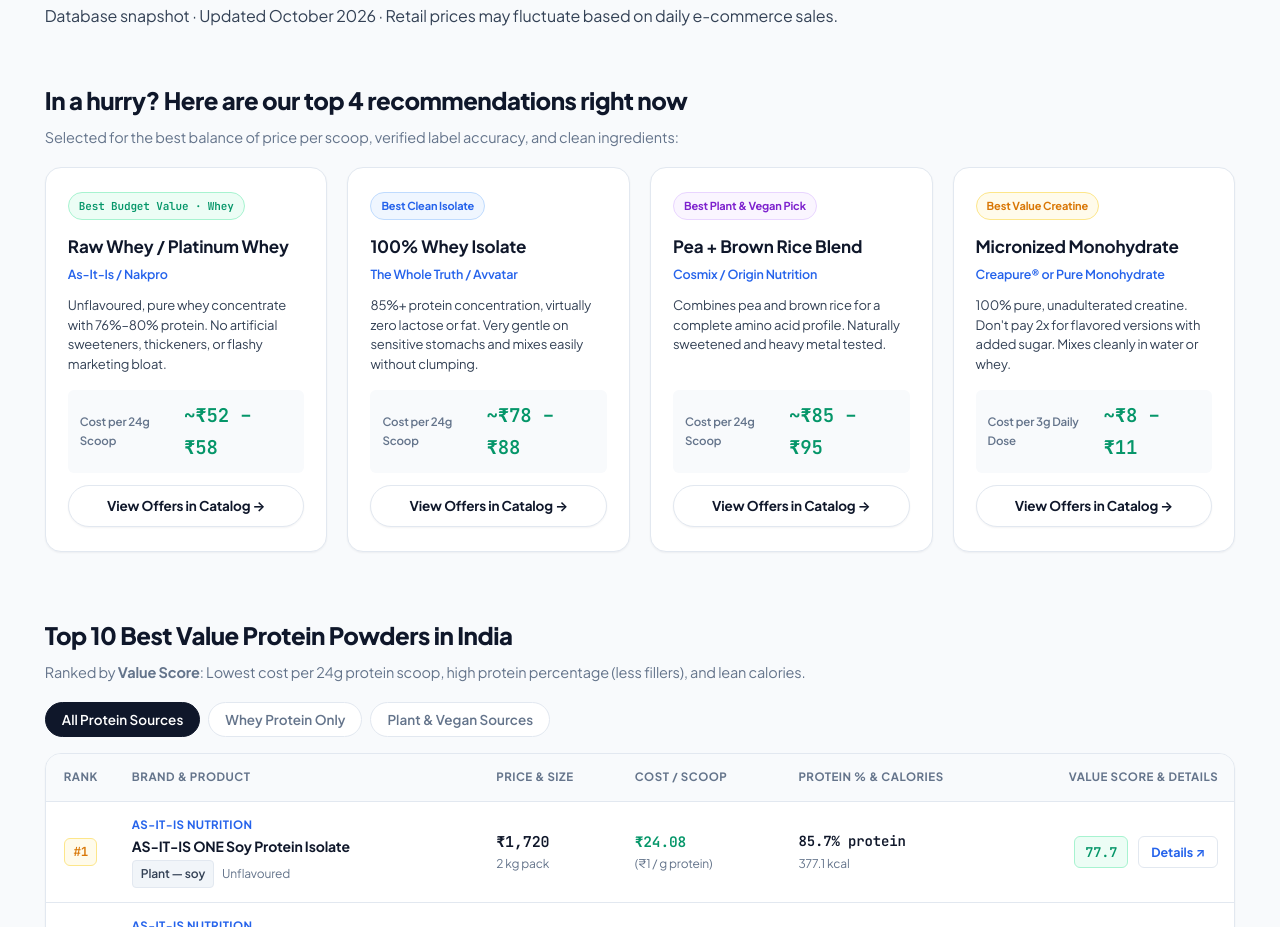
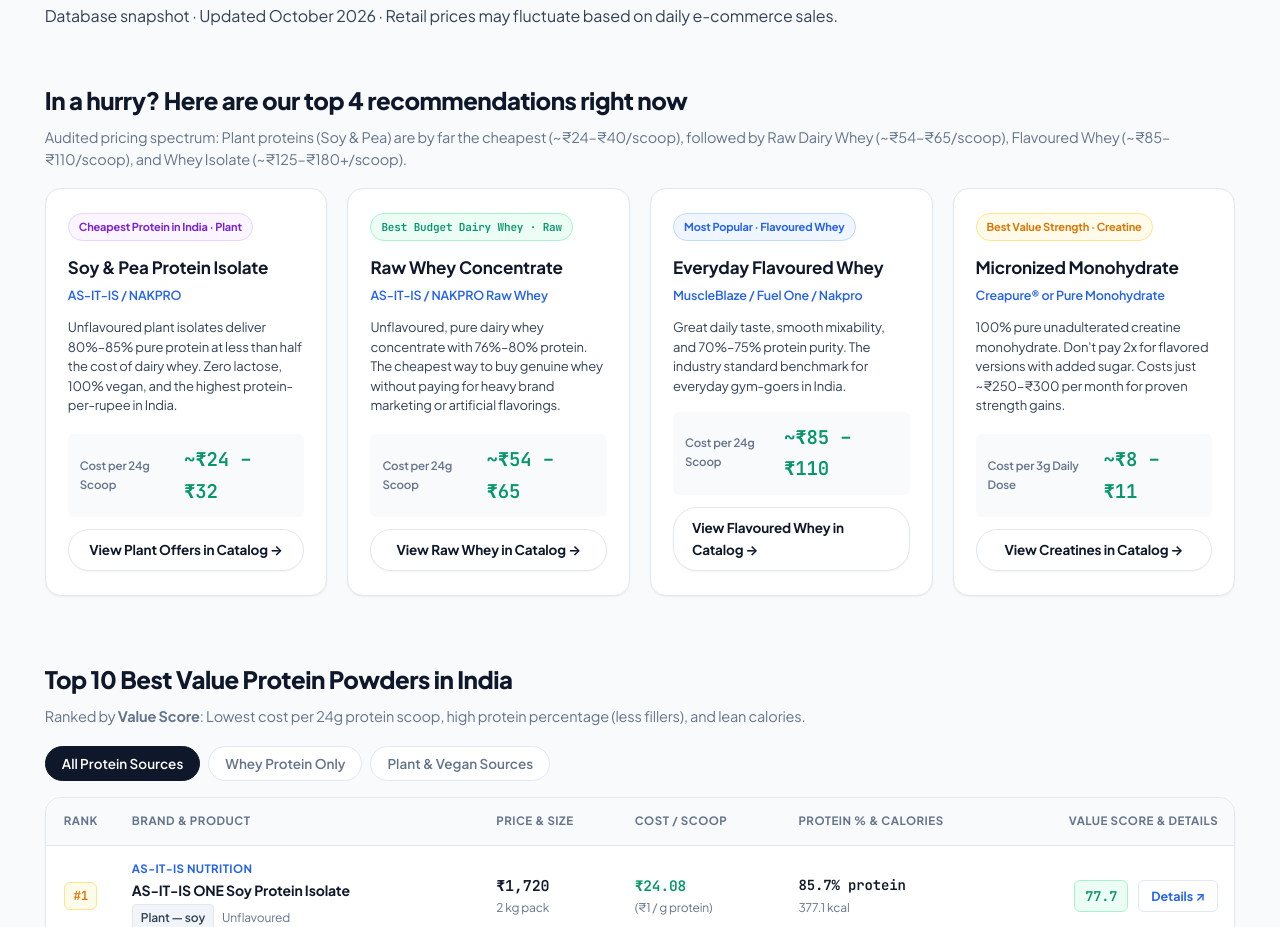
Before and after one commit to vijayptiwari/india-protein-catalog, a website: page docs/index.html in a window 1280 px wide. Shown: the part 777-1704 px from the top of the page. Drawn offline with Linux system fonts and the light colour scheme.

Commit message:
Correct Quick Recommendations pricing: plant protein is cheapest (₹24-₹32/scoop) scaling up to raw whey (₹54-₹65) and flavoured whey (₹85-₹110)

```diff
--- a/docs/index.html
+++ b/docs/index.html
@@ -62,8 +62,8 @@
 }
 </script>
 <title>Supplement Research India | Best Protein &amp; Creatine Value Guide</title>
-<link rel="stylesheet" href="styles.css?v=3.0">
-<script type="module" src="home.js?v=3.0"></script>
+<link rel="stylesheet" href="styles.css?v=3.1">
+<script type="module" src="home.js?v=3.1"></script>
 </head>
 <body>
 <header>
@@ -110,71 +110,71 @@
 <section class="quick-picks-section" id="quick-picks">
   <div class="section-header">
     <h2 class="section-title">In a hurry? Here are our top 4 recommendations right now</h2>
-    <p class="section-desc">Selected for the best balance of price per scoop, verified label accuracy, and clean ingredients:</p>
+    <p class="section-desc">Audited pricing spectrum: Plant proteins (Soy &amp; Pea) are by far the cheapest (~₹24–₹40/scoop), followed by Raw Dairy Whey (~₹54–₹65/scoop), Flavoured Whey (~₹85–₹110/scoop), and Whey Isolate (~₹125–₹180+/scoop).</p>
   </div>
 
   <div class="quick-picks-grid">
     <div class="pick-card">
       <div>
-        <span class="pick-badge value">Best Budget Value · Whey</span>
-        <h3 class="pick-title">Raw Whey / Platinum Whey</h3>
-        <div class="pick-brand">As-It-Is / Nakpro</div>
-        <p class="pick-desc">Unflavoured, pure whey concentrate with 76%–80% protein. No artificial sweeteners, thickeners, or flashy marketing bloat.</p>
+        <span class="pick-badge vegan">Cheapest Protein in India · Plant</span>
+        <h3 class="pick-title">Soy &amp; Pea Protein Isolate</h3>
+        <div class="pick-brand">AS-IT-IS / NAKPRO</div>
+        <p class="pick-desc">Unflavoured plant isolates deliver 80%–85% pure protein at less than half the cost of dairy whey. Zero lactose, 100% vegan, and the highest protein-per-rupee in India.</p>
       </div>
       <div>
         <div class="pick-metric">
           <span class="pick-metric-lbl">Cost per 24g Scoop</span>
-          <span class="pick-metric-val">~₹52 – ₹58</span>
+          <span class="pick-metric-val">~₹24 – ₹32</span>
         </div>
-        <a class="full-catalog-link" style="width:100%;justify-content:center;" href="protein.html?q=nakpro">View Offers in Catalog →</a>
+        <a class="full-catalog-link" style="width:100%;justify-content:center;" href="protein.html?type=Plant">View Plant Offers in Catalog →</a>
       </div>
     </div>
 
     <div class="pick-card">
       <div>
-        <span class="pick-badge isolate">Best Clean Isolate</span>
-        <h3 class="pick-title">100% Whey Isolate</h3>
-        <div class="pick-brand">The Whole Truth / Avvatar</div>
-        <p class="pick-desc">85%+ protein concentration, virtually zero lactose or fat. Very gentle on sensitive stomachs and mixes easily without clumping.</p>
+        <span class="pick-badge value">Best Budget Dairy Whey · Raw</span>
+        <h3 class="pick-title">Raw Whey Concentrate</h3>
+        <div class="pick-brand">AS-IT-IS / NAKPRO Raw Whey</div>
+        <p class="pick-desc">Unflavoured, pure dairy whey concentrate with 76%–80% protein. The cheapest way to buy genuine whey without paying for heavy brand marketing or artificial flavorings.</p>
       </div>
       <div>
         <div class="pick-metric">
           <span class="pick-metric-lbl">Cost per 24g Scoop</span>
-          <span class="pick-metric-val">~₹78 – ₹88</span>
+          <span class="pick-metric-val">~₹54 – ₹65</span>
         </div>
-        <a class="full-catalog-link" style="width:100%;justify-content:center;" href="protein.html?q=isolate">View Offers in Catalog →</a>
+        <a class="full-catalog-link" style="width:100%;justify-content:center;" href="protein.html?q=raw">View Raw Whey in Catalog →</a>
       </div>
     </div>
 
     <div class="pick-card">
       <div>
-        <span class="pick-badge vegan">Best Plant &amp; Vegan Pick</span>
-        <h3 class="pick-title">Pea + Brown Rice Blend</h3>
-        <div class="pick-brand">Cosmix / Origin Nutrition</div>
-        <p class="pick-desc">Combines pea and brown rice for a complete amino acid profile. Naturally sweetened and heavy metal tested.</p>
+        <span class="pick-badge isolate">Most Popular · Flavoured Whey</span>
+        <h3 class="pick-title">Everyday Flavoured Whey</h3>
+        <div class="pick-brand">MuscleBlaze / Fuel One / Nakpro</div>
+        <p class="pick-desc">Great daily taste, smooth mixability, and 70%–75% protein purity. The industry standard benchmark for everyday gym-goers in India.</p>
       </div>
       <div>
         <div class="pick-metric">
           <span class="pick-metric-lbl">Cost per 24g Scoop</span>
-          <span class="pick-metric-val">~₹85 – ₹95</span>
+          <span class="pick-metric-val">~₹85 – ₹110</span>
         </div>
-        <a class="full-catalog-link" style="width:100%;justify-content:center;" href="protein.html?type=Plant">View Offers in Catalog →</a>
+        <a class="full-catalog-link" style="width:100%;justify-content:center;" href="protein.html?type=Whey">View Flavoured Whey in Catalog →</a>
       </div>
     </div>
 
     <div class="pick-card">
       <div>
-        <span class="pick-badge creatine">Best Value Creatine</span>
+        <span class="pick-badge creatine">Best Value Strength · Creatine</span>
         <h3 class="pick-title">Micronized Monohydrate</h3>
         <div class="pick-brand">Creapure® or Pure Monohydrate</div>
-        <p class="pick-desc">100% pure, unadulterated creatine. Don't pay 2x for flavored versions with added sugar. Mixes cleanly in water or whey.</p>
+        <p class="pick-desc">100% pure unadulterated creatine monohydrate. Don't pay 2x for flavored versions with added sugar. Costs just ~₹250–₹300 per month for proven strength gains.</p>
       </div>
       <div>
         <div class="pick-metric">
           <span class="pick-metric-lbl">Cost per 3g Daily Dose</span>
           <span class="pick-metric-val">~₹8 – ₹11</span>
         </div>
-        <a class="full-catalog-link" style="width:100%;justify-content:center;" href="creatine.html">View Offers in Catalog →</a>
+        <a class="full-catalog-link" style="width:100%;justify-content:center;" href="creatine.html">View Creatines in Catalog →</a>
       </div>
     </div>
   </div>
```
Also changed, not shown: docs/creatine.html (+2 -2 lines), docs/protein.html (+2 -2 lines).
